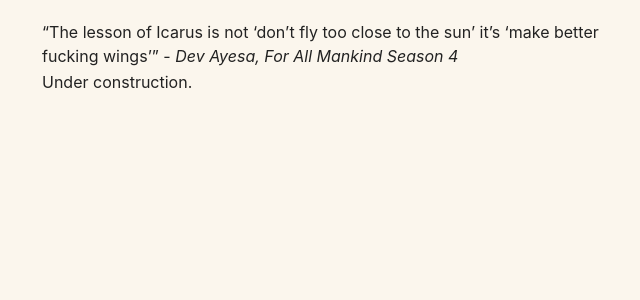
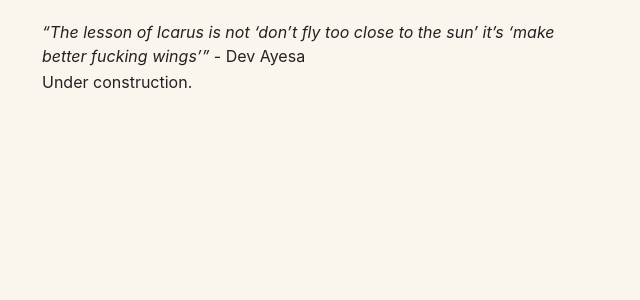
Before and after one commit to vindou/vindou, a Jekyll site: the page built from portfolio/index.html, in a window 1280 px wide. Shown: the top 300 px of the page, without its empty margins (318-958 px from the left). Built offline with Jekyll 4.4.1, drawn with Linux system fonts in a browser that asks for light colours.

Commit message:
Update index.html

```diff
--- a/portfolio/index.html
+++ b/portfolio/index.html
@@ -3,6 +3,6 @@ layout: default
 title: Portfolio
 ---
 
-<p>“The lesson of Icarus is not ‘don’t fly too close to the sun’ it’s ‘make better fucking wings’” -
-    <i>Dev Ayesa, For All Mankind Season 4</i></p>
+<p><i>“The lesson of Icarus is not ‘don’t fly too close to the sun’ it’s ‘make better fucking wings’”</i> -
+    Dev Ayesa</p>
 <p>Under construction.</p>
```
